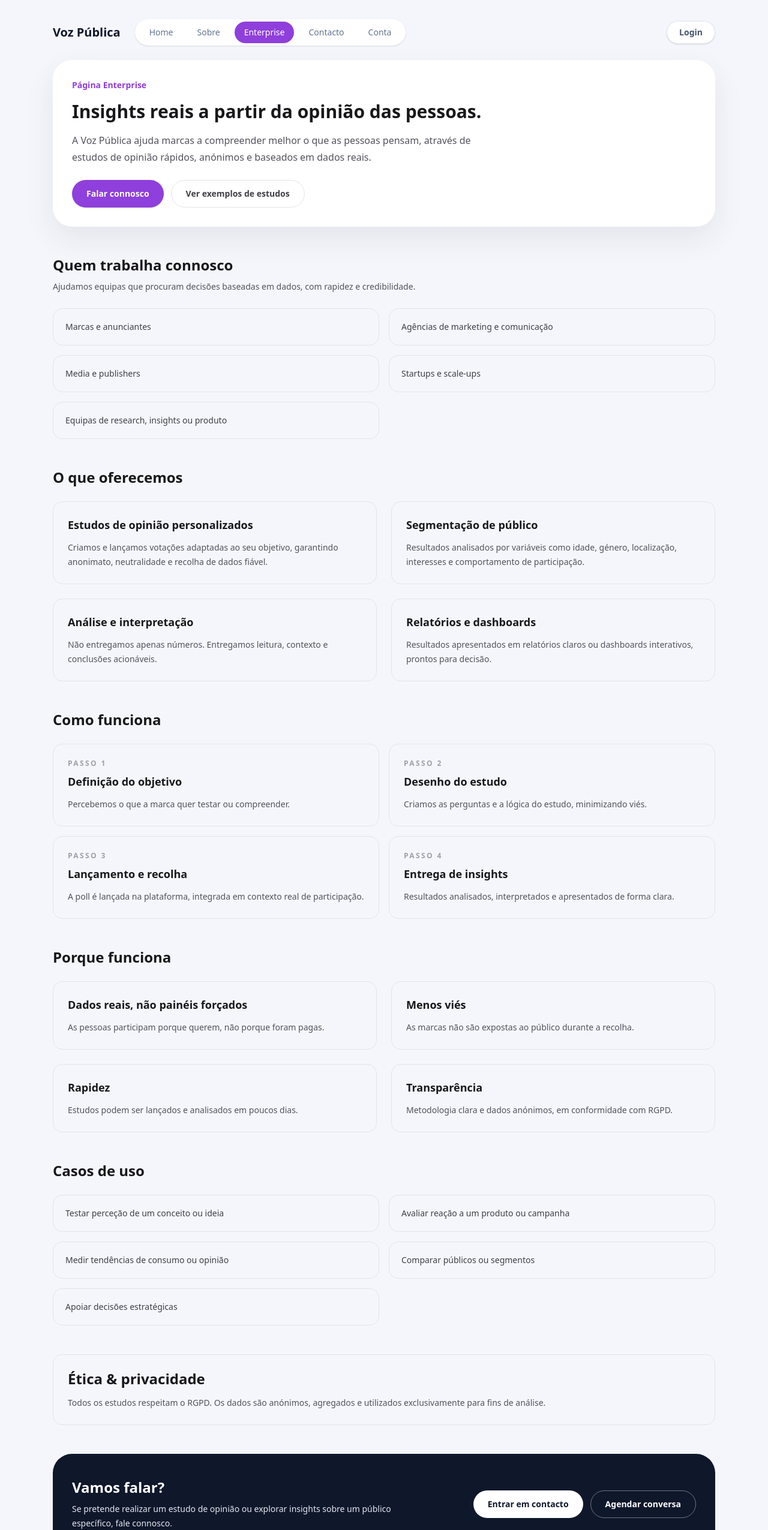
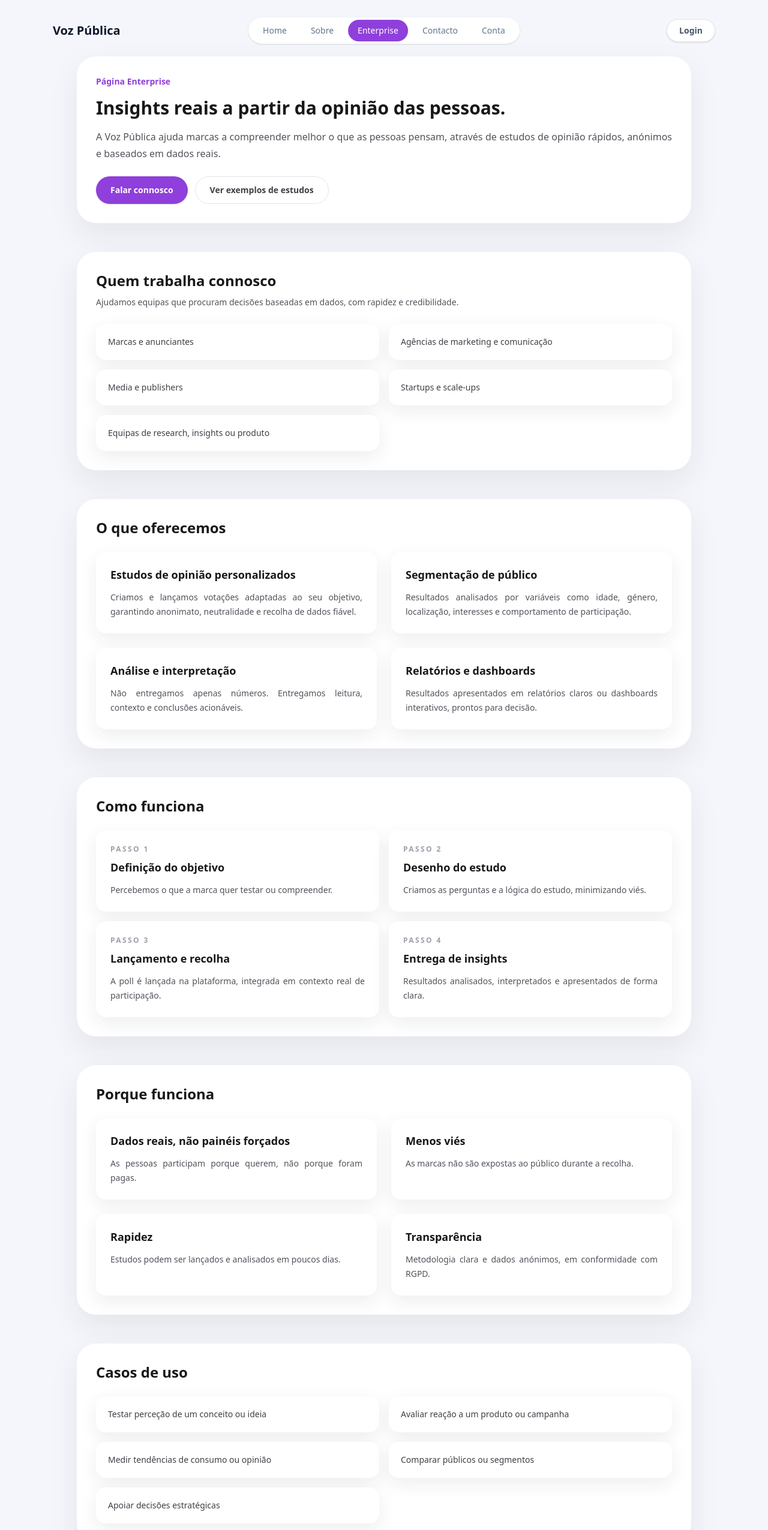
Before and after one commit to msantos51/vozpublica, a Next.js app: page /enterprise in a window 1280 px wide. Shown: the top 2551 px of the page at 60% size. Built offline with nearby package versions, Linux system fonts and the light colour scheme.

Commit message:
Box and justify content across pages

```diff
--- a/app/enterprise/page.tsx
+++ b/app/enterprise/page.tsx
@@ -1,8 +1,10 @@
 export default function EnterprisePage() {
   return (
     <section className="space-y-12">
+      {/* Contém o conteúdo centrado e agrupado em caixas. */}
+      <div className="mx-auto w-full max-w-5xl space-y-12">
         {/* Hero com proposta de valor e chamadas para ação. */}
-      <header className="rounded-[32px] bg-white p-8 shadow-[0_20px_50px_rgba(31,41,55,0.08)]">
+        <header className="rounded-[32px] bg-[color:var(--surface)] p-8 shadow-[0_20px_50px_rgba(31,41,55,0.08)]">
           <div className="flex flex-col gap-6">
             <div className="space-y-4">
               <p className="text-sm font-semibold text-[color:var(--primary)]">
@@ -11,7 +13,7 @@
               <h1 className="text-3xl font-semibold text-zinc-900">
                 Insights reais a partir da opinião das pessoas.
               </h1>
-            <p className="max-w-2xl text-base leading-7 text-zinc-600">
+              <p className="text-base leading-7 text-justify text-zinc-600">
                 A Voz Pública ajuda marcas a compreender melhor o que as pessoas
                 pensam, através de estudos de opinião rápidos, anónimos e baseados
                 em dados reais.
@@ -36,12 +38,13 @@
         </header>
 
         {/* Segmentos que costumam trabalhar connosco. */}
-      <section className="space-y-6">
+        <section className="rounded-[32px] bg-[color:var(--surface)] p-8 shadow-[0_20px_50px_rgba(31,41,55,0.08)]">
+          <div className="space-y-6">
             <div className="space-y-2">
               <h2 className="text-2xl font-semibold text-zinc-900">
                 Quem trabalha connosco
               </h2>
-          <p className="max-w-2xl text-sm leading-6 text-zinc-600">
+              <p className="text-sm leading-6 text-justify text-zinc-600">
                 Ajudamos equipas que procuram decisões baseadas em dados, com
                 rapidez e credibilidade.
               </p>
@@ -56,63 +59,67 @@
               ].map((segment) => (
                 <div
                   key={segment}
-              className="rounded-2xl border border-zinc-200 p-5 text-sm text-zinc-700"
+                  className="rounded-2xl bg-[color:var(--surface)] p-5 text-sm text-justify text-zinc-700 shadow-[0_10px_30px_rgba(31,41,55,0.08)]"
                 >
                   {segment}
                 </div>
               ))}
             </div>
+          </div>
         </section>
 
         {/* Serviços e entregáveis principais. */}
-      <section className="space-y-6">
+        <section className="rounded-[32px] bg-[color:var(--surface)] p-8 shadow-[0_20px_50px_rgba(31,41,55,0.08)]">
+          <div className="space-y-6">
             <h2 className="text-2xl font-semibold text-zinc-900">O que oferecemos</h2>
             <div className="grid gap-6 md:grid-cols-2">
-          <article className="rounded-2xl border border-zinc-200 p-6">
+              <article className="rounded-2xl bg-[color:var(--surface)] p-6 shadow-[0_10px_30px_rgba(31,41,55,0.08)]">
                 {/* Serviço de estudos personalizados. */}
                 <h3 className="text-lg font-semibold text-zinc-900">
                   Estudos de opinião personalizados
                 </h3>
-            <p className="mt-3 text-sm leading-6 text-zinc-600">
+                <p className="mt-3 text-sm leading-6 text-justify text-zinc-600">
                   Criamos e lançamos votações adaptadas ao seu objetivo, garantindo
                   anonimato, neutralidade e recolha de dados fiável.
                 </p>
               </article>
-          <article className="rounded-2xl border border-zinc-200 p-6">
+              <article className="rounded-2xl bg-[color:var(--surface)] p-6 shadow-[0_10px_30px_rgba(31,41,55,0.08)]">
                 {/* Serviço de segmentação detalhada. */}
                 <h3 className="text-lg font-semibold text-zinc-900">
                   Segmentação de público
                 </h3>
-            <p className="mt-3 text-sm leading-6 text-zinc-600">
+                <p className="mt-3 text-sm leading-6 text-justify text-zinc-600">
                   Resultados analisados por variáveis como idade, género,
                   localização, interesses e comportamento de participação.
                 </p>
               </article>
-          <article className="rounded-2xl border border-zinc-200 p-6">
+              <article className="rounded-2xl bg-[color:var(--surface)] p-6 shadow-[0_10px_30px_rgba(31,41,55,0.08)]">
                 {/* Serviço de análise e interpretação. */}
                 <h3 className="text-lg font-semibold text-zinc-900">
                   Análise e interpretação
                 </h3>
-            <p className="mt-3 text-sm leading-6 text-zinc-600">
+                <p className="mt-3 text-sm leading-6 text-justify text-zinc-600">
                   Não entregamos apenas números. Entregamos leitura, contexto e
                   conclusões acionáveis.
                 </p>
               </article>
-          <article className="rounded-2xl border border-zinc-200 p-6">
+              <article className="rounded-2xl bg-[color:var(--surface)] p-6 shadow-[0_10px_30px_rgba(31,41,55,0.08)]">
                 {/* Serviço de relatórios e dashboards. */}
                 <h3 className="text-lg font-semibold text-zinc-900">
                   Relatórios e dashboards
                 </h3>
-            <p className="mt-3 text-sm leading-6 text-zinc-600">
+                <p className="mt-3 text-sm leading-6 text-justify text-zinc-600">
                   Resultados apresentados em relatórios claros ou dashboards
                   interativos, prontos para decisão.
                 </p>
               </article>
             </div>
+          </div>
         </section>
 
         {/* Processo resumido em quatro passos. */}
-      <section className="space-y-6">
+        <section className="rounded-[32px] bg-[color:var(--surface)] p-8 shadow-[0_20px_50px_rgba(31,41,55,0.08)]">
+          <div className="space-y-6">
             <h2 className="text-2xl font-semibold text-zinc-900">Como funciona</h2>
             <ol className="grid gap-4 md:grid-cols-2">
               {[
@@ -139,7 +146,7 @@
               ].map((step, index) => (
                 <li
                   key={step.title}
-              className="rounded-2xl border border-zinc-200 p-6"
+                  className="rounded-2xl bg-[color:var(--surface)] p-6 shadow-[0_10px_30px_rgba(31,41,55,0.08)]"
                 >
                   <p className="text-xs font-semibold uppercase tracking-[0.2em] text-zinc-400">
                     Passo {index + 1}
@@ -147,55 +154,59 @@
                   <h3 className="mt-2 text-lg font-semibold text-zinc-900">
                     {step.title}
                   </h3>
-              <p className="mt-3 text-sm leading-6 text-zinc-600">
+                  <p className="mt-3 text-sm leading-6 text-justify text-zinc-600">
                     {step.description}
                   </p>
                 </li>
               ))}
             </ol>
+          </div>
         </section>
 
         {/* Diferenciais de credibilidade. */}
-      <section className="space-y-6">
+        <section className="rounded-[32px] bg-[color:var(--surface)] p-8 shadow-[0_20px_50px_rgba(31,41,55,0.08)]">
+          <div className="space-y-6">
             <h2 className="text-2xl font-semibold text-zinc-900">Porque funciona</h2>
             <div className="grid gap-6 md:grid-cols-2">
-          <article className="rounded-2xl border border-zinc-200 p-6">
+              <article className="rounded-2xl bg-[color:var(--surface)] p-6 shadow-[0_10px_30px_rgba(31,41,55,0.08)]">
                 {/* Diferencial de dados reais. */}
                 <h3 className="text-lg font-semibold text-zinc-900">
                   Dados reais, não painéis forçados
                 </h3>
-            <p className="mt-3 text-sm leading-6 text-zinc-600">
+                <p className="mt-3 text-sm leading-6 text-justify text-zinc-600">
                   As pessoas participam porque querem, não porque foram pagas.
                 </p>
               </article>
-          <article className="rounded-2xl border border-zinc-200 p-6">
+              <article className="rounded-2xl bg-[color:var(--surface)] p-6 shadow-[0_10px_30px_rgba(31,41,55,0.08)]">
                 {/* Diferencial de menos viés. */}
                 <h3 className="text-lg font-semibold text-zinc-900">Menos viés</h3>
-            <p className="mt-3 text-sm leading-6 text-zinc-600">
+                <p className="mt-3 text-sm leading-6 text-justify text-zinc-600">
                   As marcas não são expostas ao público durante a recolha.
                 </p>
               </article>
-          <article className="rounded-2xl border border-zinc-200 p-6">
+              <article className="rounded-2xl bg-[color:var(--surface)] p-6 shadow-[0_10px_30px_rgba(31,41,55,0.08)]">
                 {/* Diferencial de rapidez. */}
                 <h3 className="text-lg font-semibold text-zinc-900">Rapidez</h3>
-            <p className="mt-3 text-sm leading-6 text-zinc-600">
+                <p className="mt-3 text-sm leading-6 text-justify text-zinc-600">
                   Estudos podem ser lançados e analisados em poucos dias.
                 </p>
               </article>
-          <article className="rounded-2xl border border-zinc-200 p-6">
+              <article className="rounded-2xl bg-[color:var(--surface)] p-6 shadow-[0_10px_30px_rgba(31,41,55,0.08)]">
                 {/* Diferencial de transparência. */}
                 <h3 className="text-lg font-semibold text-zinc-900">
                   Transparência
                 </h3>
-            <p className="mt-3 text-sm leading-6 text-zinc-600">
+                <p className="mt-3 text-sm leading-6 text-justify text-zinc-600">
                   Metodologia clara e dados anónimos, em conformidade com RGPD.
                 </p>
               </article>
             </div>
+          </div>
         </section>
 
         {/* Exemplos de utilização. */}
-      <section className="space-y-6">
+        <section className="rounded-[32px] bg-[color:var(--surface)] p-8 shadow-[0_20px_50px_rgba(31,41,55,0.08)]">
+          <div className="space-y-6">
             <h2 className="text-2xl font-semibold text-zinc-900">Casos de uso</h2>
             <div className="grid gap-4 md:grid-cols-2">
               {[
@@ -207,21 +218,22 @@
               ].map((item) => (
                 <div
                   key={item}
-              className="rounded-2xl border border-zinc-200 p-5 text-sm text-zinc-700"
+                  className="rounded-2xl bg-[color:var(--surface)] p-5 text-sm text-justify text-zinc-700 shadow-[0_10px_30px_rgba(31,41,55,0.08)]"
                 >
                   {item}
                 </div>
               ))}
             </div>
+          </div>
         </section>
 
         {/* Informação de ética e privacidade. */}
-      <section className="rounded-2xl border border-zinc-200 p-6">
+        <section className="rounded-[32px] bg-[color:var(--surface)] p-6 shadow-[0_20px_50px_rgba(31,41,55,0.08)]">
           <div className="space-y-3">
             <h2 className="text-2xl font-semibold text-zinc-900">
               Ética &amp; privacidade
             </h2>
-          <p className="text-sm leading-6 text-zinc-600">
+            <p className="text-sm leading-6 text-justify text-zinc-600">
               Todos os estudos respeitam o RGPD. Os dados são anónimos, agregados
               e utilizados exclusivamente para fins de análise.
             </p>
@@ -229,11 +241,11 @@
         </section>
 
         {/* Chamada final para ação. */}
-      <section className="rounded-[32px] bg-slate-900 px-8 py-10 text-white">
+        <section className="rounded-[32px] bg-slate-900 px-8 py-10 text-white shadow-[0_20px_50px_rgba(31,41,55,0.08)]">
           <div className="flex flex-col gap-6 md:flex-row md:items-center md:justify-between">
             <div className="space-y-2">
               <h2 className="text-2xl font-semibold">Vamos falar?</h2>
-            <p className="max-w-xl text-sm leading-6 text-slate-200">
+              <p className="max-w-xl text-sm leading-6 text-justify text-slate-200">
                 Se pretende realizar um estudo de opinião ou explorar insights
                 sobre um público específico, fale connosco.
               </p>
@@ -255,6 +267,7 @@
             </div>
           </div>
         </section>
+      </div>
     </section>
   );
 }
--- a/app/globals.css
+++ b/app/globals.css
@@ -94,15 +94,13 @@
   animation: blob-bounce 5s infinite ease;
 }
 
-
-/* Garante que o conteúdo fica centrado e legível no topo das camadas. */
+/* Garante que o conteúdo fica justificado e legível no topo das camadas. */
 .card-content {
   position: relative;
   z-index: 3;
   padding: 0 20px;
-  text-align: center;
+  text-align: justify;
 }
-
 
 /* Controla o movimento da bolha para criar o efeito orbitado. */
 @keyframes blob-bounce {
--- a/app/layout.tsx
+++ b/app/layout.tsx
@@ -41,16 +41,20 @@
       >
         {/* Container geral que simula o layout com barra lateral e conteúdo central. */}
         <div className="min-h-screen bg-[color:var(--background)]">
-          {/* Barra superior com navegação e ações rápidas. */}
-          <header className="mx-auto flex w-full max-w-6xl items-center justify-between px-6 pb-6 pt-8">
-            {/* Marca e navegação principal do site. */}
-            <div className="flex items-center gap-6">
+          {/* Barra superior com navegação centrada e ações rápidas. */}
+          <header className="mx-auto relative flex w-full max-w-6xl items-center justify-between px-6 pb-6 pt-8">
+            {/* Marca do site alinhada à esquerda. */}
+            <div className="flex items-center">
               <span className="text-xl font-semibold text-slate-900">Voz Pública</span>
-              {/* Componente cliente que controla o destaque do menu ativo. */}
+            </div>
+            {/* Componente cliente que controla o destaque do menu ativo e fica centrado. */}
+            <div className="absolute left-1/2 -translate-x-1/2">
               <TopNav />
             </div>
             {/* Ações rápidas alinhadas à direita (login ou perfil). */}
-            <HeaderActions />
+            <div className="flex items-center justify-end">
+              <HeaderActions />
+            </div>
           </header>
 
           {/* Conteúdo principal renderizado por cada página. */}
--- a/app/page.tsx
+++ b/app/page.tsx
@@ -13,14 +13,14 @@
               <p className="text-sm font-semibold text-[color:var(--primary)]">
                 Dá voz ao que pensas.
               </p>
-              <h1 className="mt-2 text-3xl font-semibold text-slate-900">
+              <h1 className="mt-2 text-[1.7rem] font-semibold text-justify text-slate-900">
                 A Voz Pública é um espaço aberto onde qualquer pessoa pode
                 participar, votar e acompanhar a opinião coletiva sobre os
                 temas que realmente importam.
               </h1>
             </div>
             {/* Texto complementar sobre o painel. */}
-            <p className="text-sm leading-6 text-slate-500">
+            <p className="text-sm leading-6 text-justify text-slate-500">
               Escolhe os temas que queres acompanhar, partilha a tua opinião e
               ajuda a construir decisões mais claras e participativas.
             </p>
```
Also changed, not shown: app/about/page.tsx (+12 -17 lines), app/account/page.tsx (+9 -4 lines), app/contact/page.tsx (+15 -10 lines), app/dashboard/page.tsx (+12 -7 lines), app/login/page.tsx (+9 -4 lines). Lines whose indentation alone changed are shown as unchanged.
